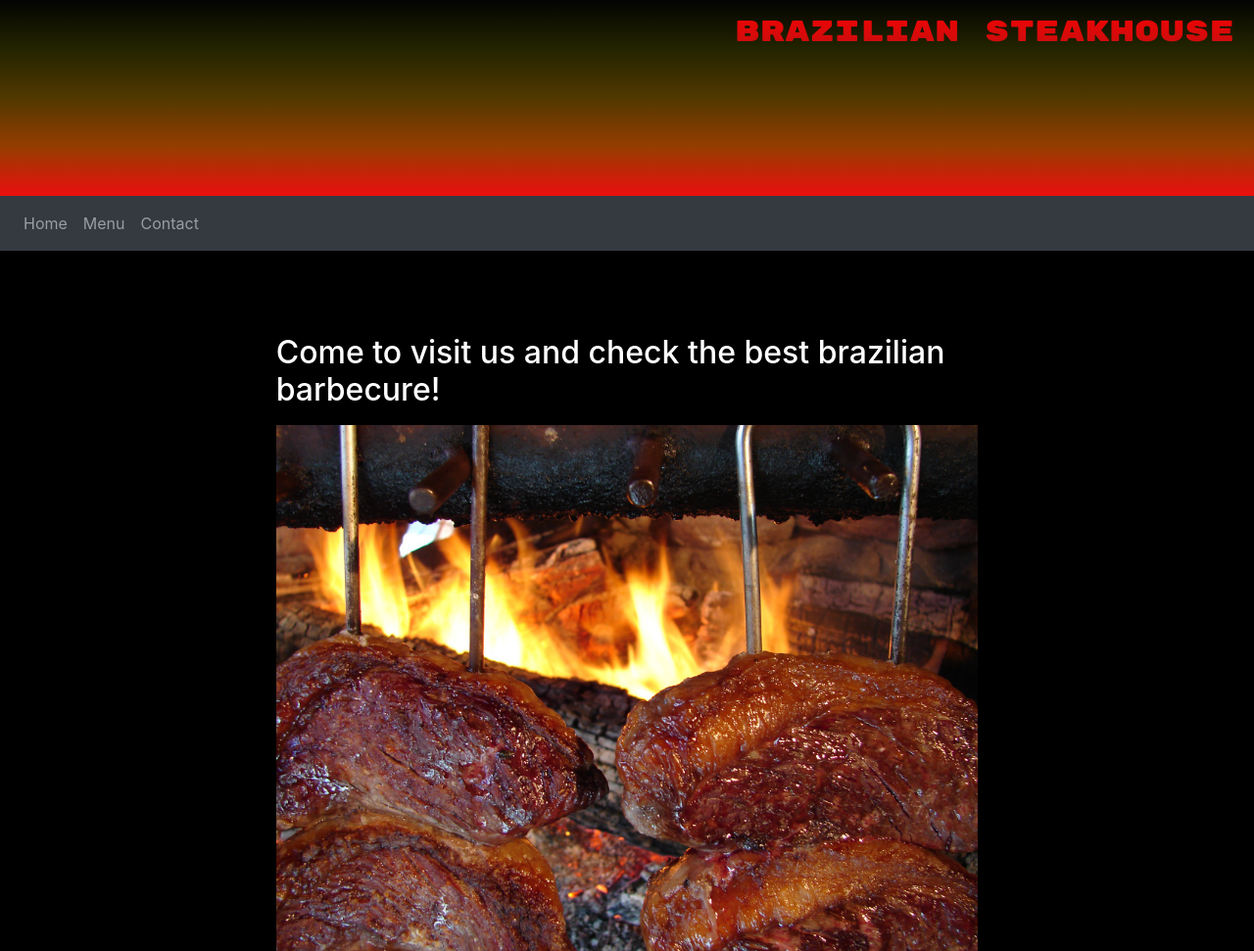
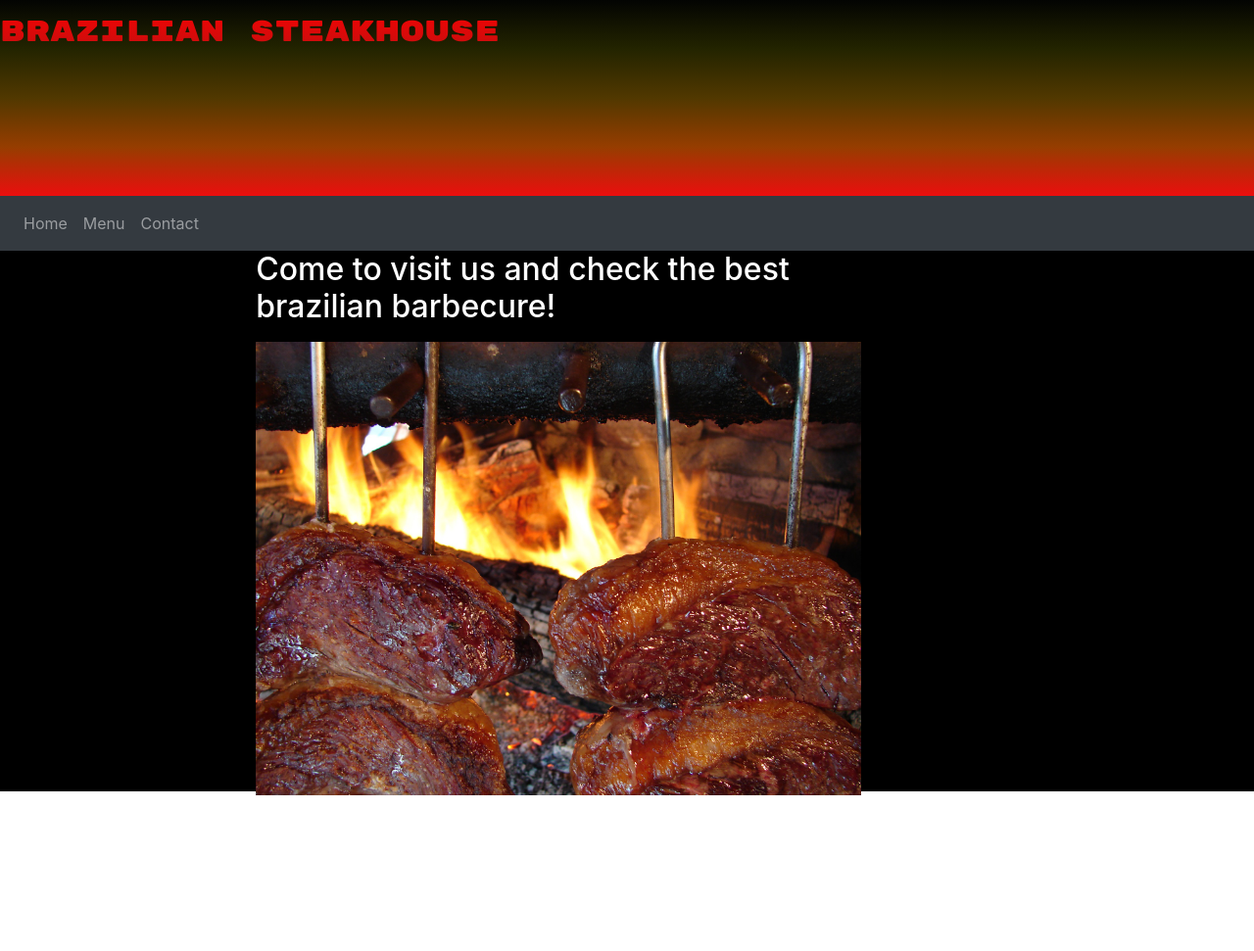
Before and after one commit to brugobi/restaurant_page-js, a website built with webpack: page src/index.html in a window 1280 px wide. Shown: the whole page at 98% size. After the commit the page ends 812 px from the top, so only its background shows below. Built offline with nearby package versions, Linux system fonts and the light colour scheme.

Commit message:
delete comments

```diff
--- a/src/css/styles.scss
+++ b/src/css/styles.scss
@@ -19,6 +19,10 @@ header p {
   background-image: linear-gradient(to top, #eb0e0e, #963d00, #513800, #232400, #030402);
 }
 
+.container {
+  height: 69vh;
+}
+
 .container-fluid {
   background-color: black;
 }
--- a/src/index.html
+++ b/src/index.html
@@ -8,7 +8,7 @@
 </head>
 
 <body>
-  <header class="nav justify-content-end">
+  <header class="nav justify-content-start">
       <p class="nav-item">
         Brazilian Steakhouse
       </p>
@@ -16,5 +16,4 @@
   </header>
   <div id="content"></div>
 </body>
-
 </html>
--- a/src/js/contact.js
+++ b/src/js/contact.js
@@ -3,7 +3,7 @@ const contact = () => {
   container.classList.add('container-fluid');
 
   const contactDiv = document.createElement('div');
-  contactDiv.classList.add('row', 'vh-100', 'justify-content-center', 'align-items-center', 'text-white-50');
+  contactDiv.classList.add('row', 'container', 'justify-content-center', 'align-items-center', 'text-white-50');
 
   const formTag = document.createElement('form');
   formTag.classList.add('col-6');
@@ -99,11 +99,8 @@ const contact = () => {
 
   const startDiv = document.getElementById('content');
   startDiv.appendChild(container);
-
-  //nameDiv.innerHTML = 'testeeeeeee';
   container.appendChild(contactDiv);
 
-  // container.appendChild(contactDiv);
 };
 
 export default contact;
--- a/src/js/home.js
+++ b/src/js/home.js
@@ -4,7 +4,7 @@ const home = () => {
   const container = document.createElement('div');
   container.classList.add('container-fluid');
   const divContent = document.createElement('div');
-  divContent.classList.add('row', 'vh-100', 'bg-ligth', 'justify-content-center', 'align-items-center');
+  divContent.classList.add('row', 'container', 'bg-ligth', 'justify-content-center', 'align-items-center');
   container.appendChild(divContent);
   const divCol = document.createElement('div');
   divCol.classList.add('col-7');
--- a/src/js/navBar.js
+++ b/src/js/navBar.js
@@ -6,12 +6,9 @@ const navBar = () => {
   const startDiv = document.getElementById('content');
   const navContainer = document.createElement('nav');
   navContainer.classList.add('navbar', 'navbar', 'navbar-expand-lg', 'navbar-dark', 'bg-dark');
-  // navContainer.innerHTML = '<p>HELLOOOOOOOOOOOOOOOOOOOOOOOOOOOOOOOOOOOOOOOOO</p>';
   const navButton = document.createElement('button');
   navButton.classList.add('navbar-toggler');
   navContainer.appendChild(navButton);
-  //const myAtrr = { "type" : "button", "data-toggle" : "collapse", "data-target" : "#navbarNav", "aria-label" : "Toggle navigation", "aria-controls" : "navbarNav", "aria-expanded" : "false"  };
-  //Object.assign(navButton.setAttribute, myAtrr);
   navButton.setAttribute('type', 'button');
   navButton.setAttribute('data-toggle', 'collapse');
   navButton.setAttribute('data-target', '#navbarNav');
```
